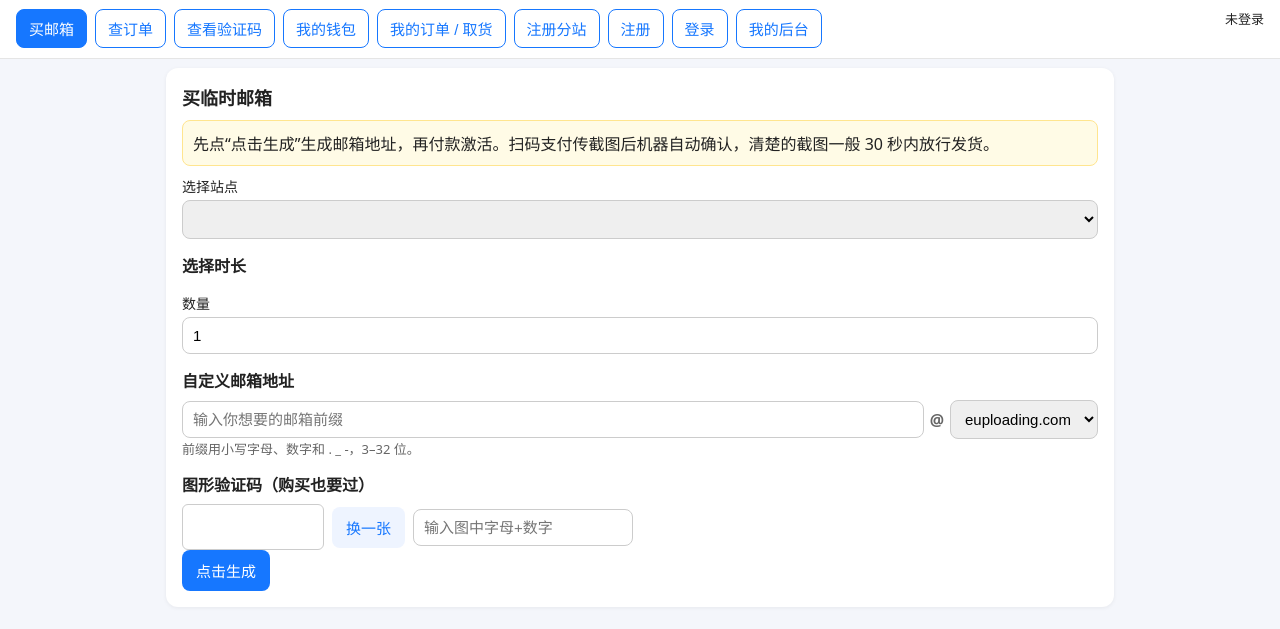
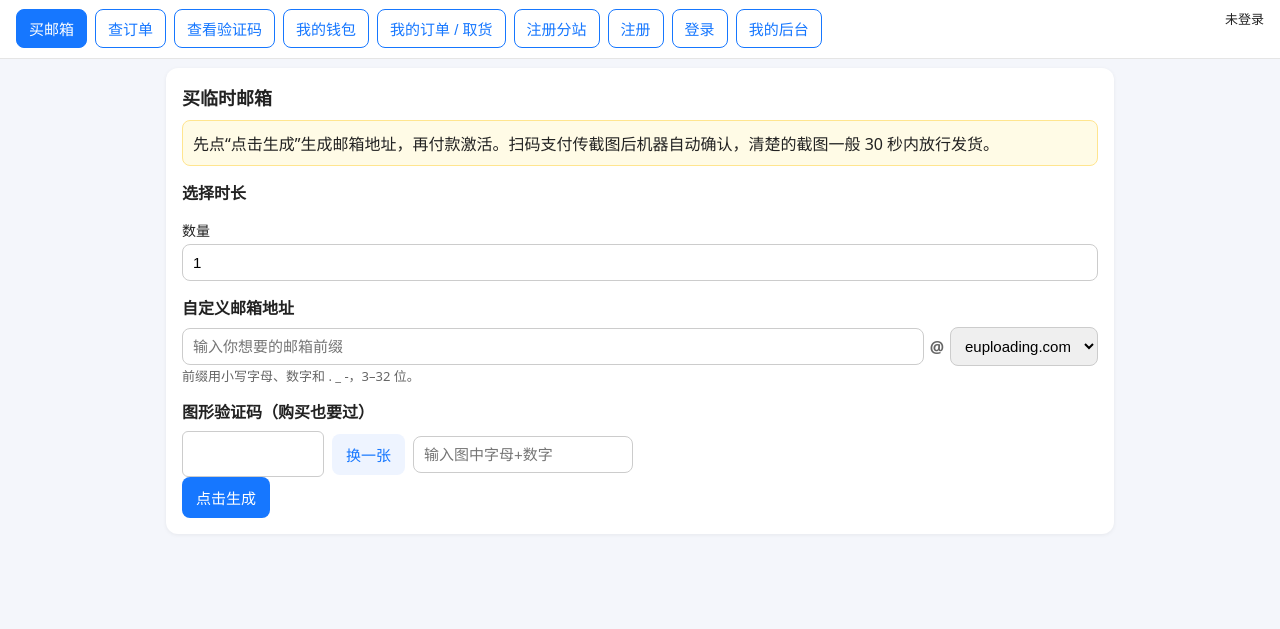
Before and after one commit to Gouxiong1/temp-mail-shop, a plain HTML site: page index.html in a window 1280 px wide. Shown: the part 65-694 px from the top of the page. Drawn offline with nearby package versions, Linux system fonts and the light colour scheme; no server answers.

Commit message:
去掉买家页站点选择器

```diff
--- a/index.html
+++ b/index.html
@@ -13,7 +13,7 @@
 <section id="view-shop" class="view"><div class="card">
 <h2>买临时邮箱</h2>
 <div class="notice">先点“点击生成”生成邮箱地址，再付款激活。扫码支付传截图后机器自动确认，清楚的截图一般 30 秒内放行发货。</div>
-<label>选择站点</label><select id="siteSel"></select>
+<select id="siteSel" style="display:none"></select>
 <div id="siteInfo" class="muted"></div>
 <h3>选择时长</h3><div class="price-grid" id="tierGrid"></div>
 <label>数量</label><input id="qty" type="number" value="1" min="1" max="10">
```
